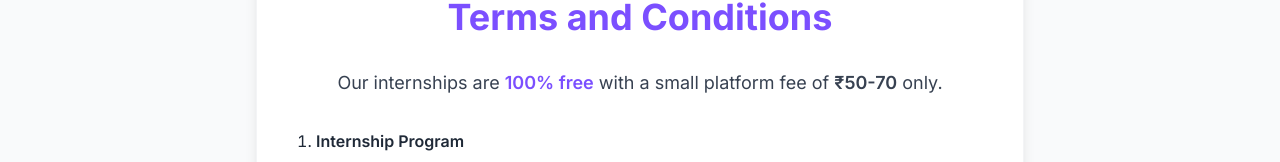
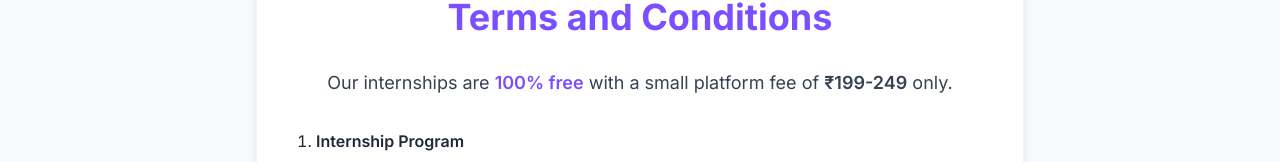
Before and after one commit to JeetMondal777/NovaCode, a React (Vite) app: page /termsandconditions in a window 1280 px wide. Shown: the part 180-342 px from the top of the page. Built offline with nearby package versions, Linux system fonts and the light colour scheme; the HTML template or start-up script is replaced by a standard one.

Commit message:
Update TermsAndConditions.tsx

```diff
--- a/src/pages/TermsAndConditions.tsx
+++ b/src/pages/TermsAndConditions.tsx
@@ -8,7 +8,7 @@ const TermsAndConditions = () => (
       <div className="max-w-3xl mx-auto bg-white rounded-xl shadow-lg p-10 border border-gray-100">
         <h1 className="text-4xl font-bold text-center mb-8 text-novacode-purple">Terms and Conditions</h1>
         <p className="text-lg text-gray-700 mb-8 text-center">
-          Our internships are <span className="font-semibold text-novacode-purple">100% free</span> with a small platform fee of <span className="font-semibold">₹50-70</span> only.
+          Our internships are <span className="font-semibold text-novacode-purple">100% free</span> with a small platform fee of <span className="font-semibold">₹199-249</span> only.
         </p>
         <ol className="list-decimal list-inside space-y-6 text-gray-800">
           <li>
```
